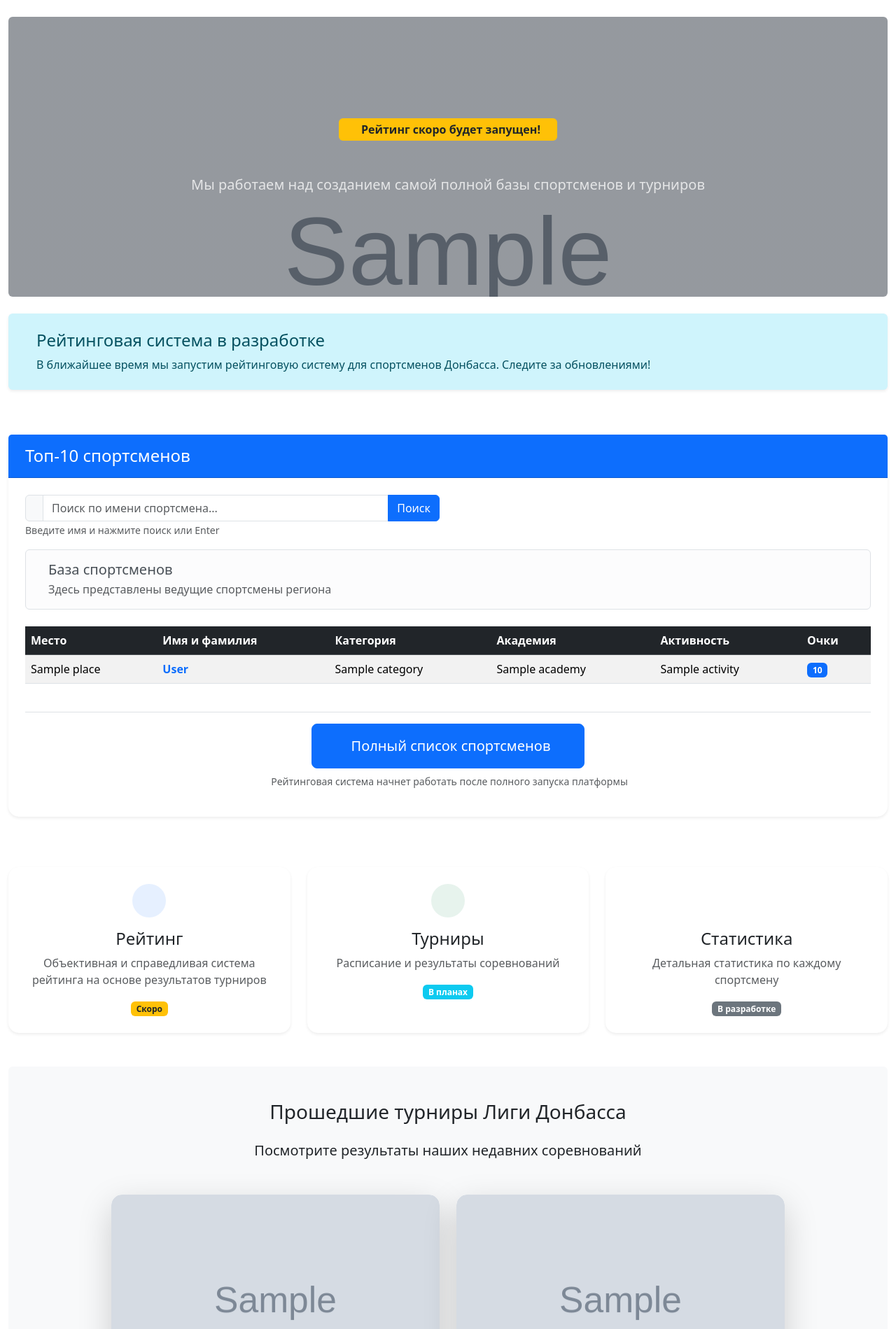
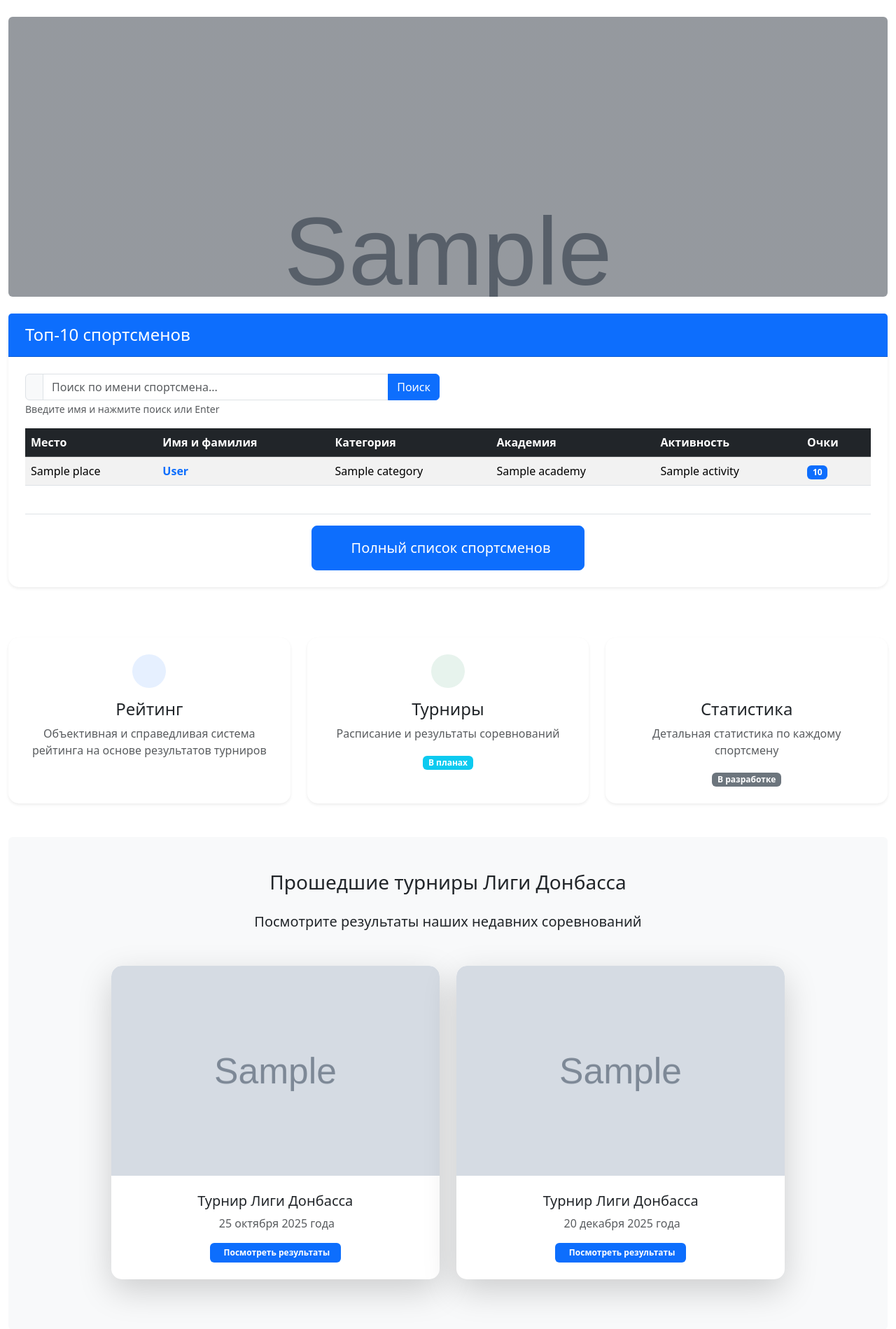
Before and after one commit to krs83/ligadonbassa, a Python web app: template frontend/templates/index.html in a window 1280 px wide. Shown: the part 56-1955 px from the top of the page at 70% size. Run offline with Jinja, Linux system fonts and the light colour scheme; the template is opened without the code that fills it: most values are stand-ins (such as "Sample title", 1, 10 or a date in 2020); grey boxes marked "Sample" are stand-in pictures.

Commit message:
refactor: подготовка к официальному старту первой версии

```diff
--- a/backend/src/main.py
+++ b/backend/src/main.py
@@ -49,7 +49,7 @@ async def html_422(request: Request, exc: RequestValidationError):
 
 app.add_middleware(
     CORSMiddleware,
-    allow_origins=["http://localhost:3000", "http://127.0.0.1:8000", "https://lapelarating.ru"],
+    allow_origins=["http://localhost:3000", "http://127.0.0.1:8000", "https://ligadonbassa.ru"],
     allow_credentials=True,
     allow_methods=["*"],
     allow_headers=["*"],
--- a/frontend/templates/index.html
+++ b/frontend/templates/index.html
@@ -15,39 +15,10 @@
                     display: flex;
                     align-items: center;
                     justify-content: center;">
-            <div class="position-relative z-2">
-                <p class="lead fs-6 fs-md-5 mb-5 mb-md-6">
-    <span class="badge bg-warning text-dark fs-6 fs-md-5 px-3 px-md-4 py-2">
-        <i class="fas fa-clock me-2"></i>Рейтинг скоро будет запущен!
-    </span>
-                </p>
-                <p class="fs-5 mb-0 opacity-75">
-                    Мы работаем над созданием самой полной базы спортсменов и турниров
-                </p>
-            </div>
         </div>
     </div>
 </div>
 
-<!-- Информационный блок -->
-<div class="row mb-5">
-    <div class="col-12">
-        <div class="alert alert-info border-0 shadow-sm p-4">
-            <div class="d-flex align-items-center">
-                <div class="flex-shrink-0">
-                    <i class="fas fa-info-circle fa-2x text-info"></i>
-                </div>
-                <div class="flex-grow-1 ms-3">
-                    <h4 class="alert-heading mb-2">Рейтинговая система в разработке</h4>
-                    <p class="mb-0">
-                        В ближайшее время мы запустим рейтинговую систему для спортсменов Донбасса.
-                        Следите за обновлениями!
-                    </p>
-                </div>
-            </div>
-        </div>
-    </div>
-</div>
 
 <!-- Топ-10 спортсменов -->
 <div class="row">
@@ -62,16 +33,6 @@
 
                 {% include "components/search.html" %}
 
-                <div class="alert alert-light border mb-4">
-                    <div class="d-flex align-items-center">
-                        <i class="fas fa-users text-primary me-3 fa-lg"></i>
-                        <div>
-                            <h5 class="mb-1">База спортсменов</h5>
-                            <p class="mb-0 text-muted">Здесь представлены ведущие спортсмены региона</p>
-                        </div>
-                    </div>
-                </div>
-
                 {% include "components/athletes_list.html" %}
 
                 <!-- Ссылка на полный список -->
@@ -83,10 +44,6 @@
                        hx-push-url="true">
                         <i class="fas fa-list me-2"></i> Полный список спортсменов
                     </a>
-                    <p class="text-muted mt-2 small">
-                        <i class="fas fa-exclamation-circle me-1"></i>
-                        Рейтинговая система начнет работать после полного запуска платформы
-                    </p>
                 </div>
             </div>
         </div>
@@ -105,7 +62,6 @@
                 <p class="card-text text-muted">
                     Объективная и справедливая система рейтинга на основе результатов турниров
                 </p>
-                <span class="badge bg-warning text-dark">Скоро</span>
             </div>
         </div>
     </div>
@@ -186,17 +142,6 @@
                         </div>
                     </a>
                 </div>
-
-            <div class="mt-5 pt-3">
-                <p class="text-muted">
-                    <i class="fas fa-info-circle me-2"></i>
-                    Прошлые и следующие турниры будут учитываться в рейтинговой системе
-                </p>
-                <div class="d-inline-flex align-items-center bg-warning bg-opacity-10 px-4 py-3 rounded-pill">
-                    <i class="fas fa-clock text-warning me-2"></i>
-                    <span class="fw-medium">Рейтинговая система запускается в 2026 году</span>
-                </div>
-            </div>
         </div>
     </div>
 </div>
```
Also changed, not shown: 1 other file.
